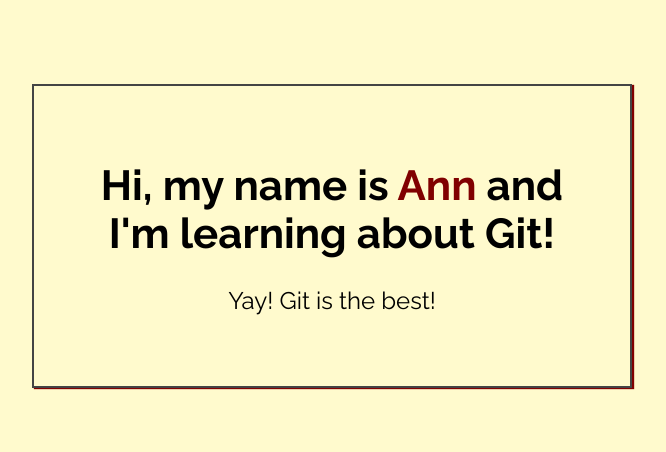
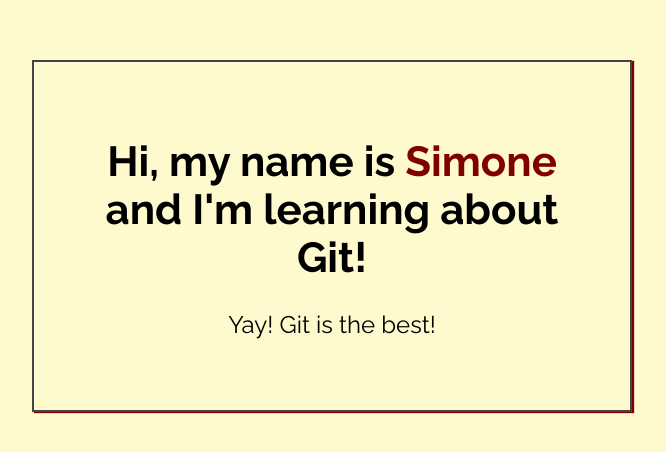
Before and after one commit to Simone-Olivia/my-first-repo, a plain HTML site: page index.html in a window 1280 px wide. Shown: the part 164-616 px from the top of the page, without its empty margins (308-974 px from the left). Drawn offline with Linux system fonts and the light colour scheme.

Commit message:
Added name to index.html

```diff
--- a/index.html
+++ b/index.html
@@ -14,7 +14,7 @@
 <body>
 
     <div class="greeting">
-        <h1>Hi, my name is <span class="highlight">Ann</span> and I'm learning about Git! </h1>
+        <h1>Hi, my name is <span class="highlight">Simone</span> and I'm learning about Git! </h1>
 
         <p>Yay! Git is the best!</p>
     </div>
```
